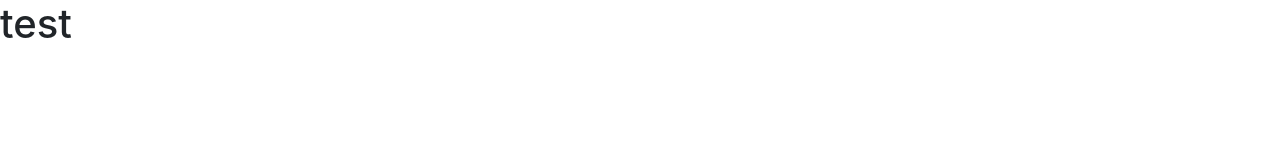
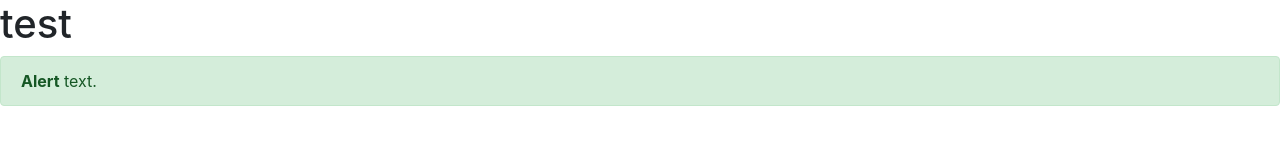
Before and after one commit to Jinthebandit/jinthebandit.github.io, a plain HTML site: page index.html in a window 1280 px wide. Drawn offline with Linux system fonts and the light colour scheme.

Commit message:
Website updates.

```diff
--- a/index.html
+++ b/index.html
@@ -11,6 +11,7 @@
 
 <body>
     <h1>test</h1>
+    <div class="alert alert-success" role="alert"><span><strong>Alert</strong> text.</span></div>
     <script src="assets/js/jquery.min.js"></script>
     <script src="assets/bootstrap/js/bootstrap.min.js"></script>
 </body>
```
Also changed, not shown: 1 other file.
